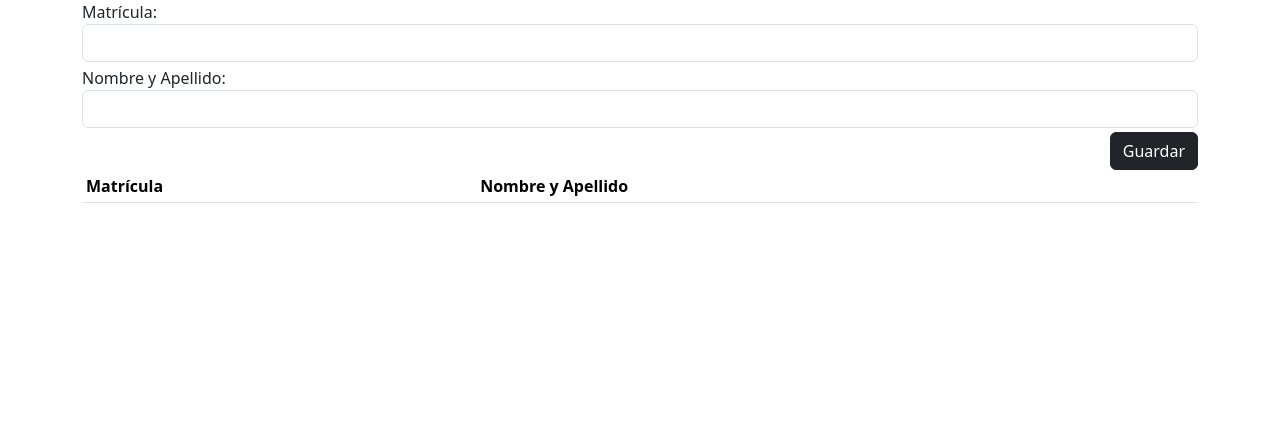
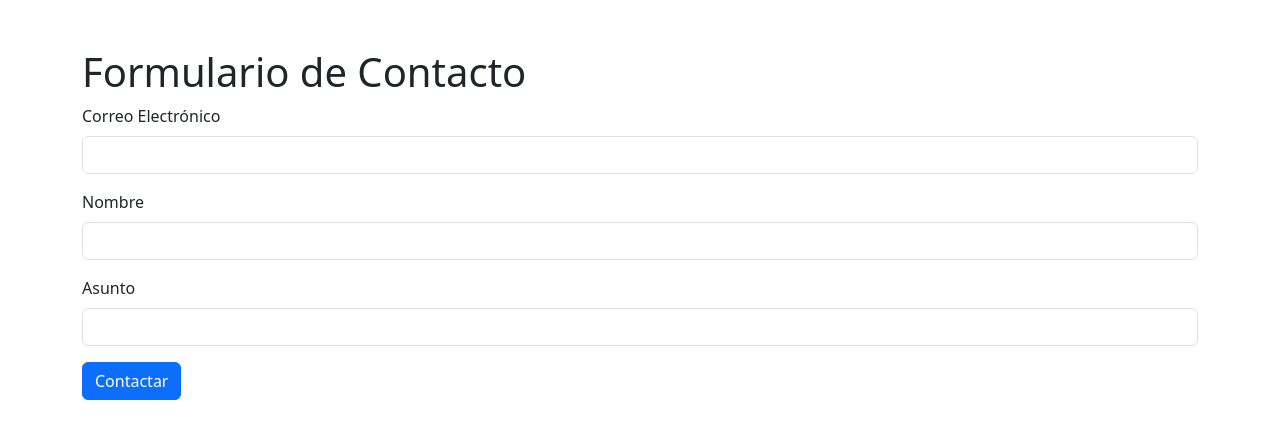
Before and after one commit to annav-120/flask7a, a Flask app: page /contacto in a window 1280 px wide. Shown: the top 439 px of the page. Run offline with Flask 3, Linux system fonts and the light colour scheme; lists and menus that the app fills with data are empty.

Commit message:
Update contacto.html

```diff
--- a/templates/contacto.html
+++ b/templates/contacto.html
@@ -4,86 +4,38 @@
     <meta charset="UTF-8">
     <meta name="viewport" content="width=device-width, initial-scale=1.0">
 
+    <title>Formulario de Contacto</title>
+
+    <!-- Bootstrap CSS -->
     <link href="https://cdn.jsdelivr.net/npm/bootstrap@5.3.3/dist/css/bootstrap.min.css" rel="stylesheet" integrity="sha384-QWTKZyjpPEjISv5WaRU9OFeRpok6YctnYmDr5pNlyT2bRjXh0JMhjY6hW+ALEwIH" crossorigin="anonymous">
 
+    <!-- jQuery -->
     <script src="https://code.jquery.com/jquery-3.7.1.min.js" integrity="sha256-/JqT3SQfawRcv/BIHPThkBvs0OEvtFFmqPF/lYI/Cxo=" crossorigin="anonymous"></script>
 
+    <!-- jQuery Validation -->
     <script src="https://cdnjs.cloudflare.com/ajax/libs/jquery-validate/1.19.5/jquery.validate.min.js"></script>
-
-    <title>Alumnos</title>
 </head>
 <body>
-    <!-- Nombre de la etiqueta Ejemplo: INPUT -->
-    <!-- # para ID -->
-    <!-- . para CLASS -->
-
-    <!-- form index 0 -->
-    <!-- #frmAlumnos -->
-    <!-- .formulario index 0 -->
-    <div class="container">
-        <form method="post" id="frmAlumnos" class="formulario">
-            <div class="mb-1">
-                <label id="lblMatriculaFA" for="txtMatriculaFA">Matrícula:</label>
-                <input type="number" name="txtMatriculaFA" id="txtMatriculaFA" class="form-control" required="true" minlength="8" maxlength="8" data-rule-digits="true">
+    <div class="container mt-5">
+        <h1>Formulario de Contacto</h1>
+        <form id="frmContacto" method="POST" action="/contacto">
+            <div class="mb-3">
+                <label for="email" class="form-label">Correo Electrónico</label>
+                <input type="email" class="form-control" id="email" name="email" required minlength="5" maxlength="50">
             </div>
-            <div class="mb-1">
-                <label id="lblNombreApellidoFA" for="txtNombreApellidoFA">Nombre y Apellido:</label>
-                <input type="text" name="txtNombreApellidoFA" id="txtNombreApellidoFA" class="form-control" required="true" minlength="10" maxlength="25">
+            <div class="mb-3">
+                <label for="nombre" class="form-label">Nombre</label>
+                <input type="text" class="form-control" id="nombre" name="nombre" required minlength="10" maxlength="50">
             </div>
-            <div class="text-end">
-                <button id="btnGuardarFA" name="btnGuardarFA" class="btn btn-dark">Guardar</button>
+            <div class="mb-3">
+                <label for="asunto" class="form-label">Asunto</label>
+                <input type="text" class="form-control" id="asunto" name="asunto" required minlength="10" maxlength="50">
             </div>
+            <button type="submit" class="btn btn-primary">Contactar</button>
         </form>
-        <div id="divAlumnos"></div>
-
-        <!-- table index 0 -->
-        <table class="table table-sm">
-            <thead>
-                <tr>
-                    <th>Matrícula</th>
-                    <th>Nombre y Apellido</th>
-                </tr>
-            </thead>
-            <tbody id="tbodyAlumnos"></tbody>
-        </table>
     </div>
 
+    <!-- Bootstrap JS -->
     <script src="https://cdn.jsdelivr.net/npm/bootstrap@5.3.3/dist/js/bootstrap.bundle.min.js" integrity="sha384-YvpcrYf0tY3lHB60NNkmXc5s9fDVZLESaAA55NDzOxhy9GkcIdslK1eN7N6jIeHz" crossorigin="anonymous"></script>
-
-    <script>
-        window.addEventListener("load", function (event) {
-            $("#frmAlumnos").validate({
-                messages: {
-                    txtMatriculaFA: {
-                        required: "Ingresa la matrícula",
-                        minlength: "La matrícula es de 8 digitos",
-                        maxlength: "La matrícula es de 8 digitos",
-                        digits: "La matrícula es de solo números"
-                    },
-                    txtNombreApellidoFA: {
-                        required: "Ingresa tu nombre y apellido",
-                        minlength: "Ingresa más o 10 caracteres",
-                        maxlength: "Ingresa menos o 25 caracteres"
-                    }
-                },
-                rules: {
-                    txtMatriculaFA: {
-                        // required: true,
-                        // minlength: 8,
-                        // maxlength: 8
-                        // digits: true
-                    }
-                }
-            })
-
-            $("#frmAlumnos").submit(function (event) {
-                event.preventDefault()
-
-                $.post("/alumnos/guardar", $(this).serialize(), function (respuesta) {
-                    console.log(respuesta)
-                })
-            })
-        })
-    </script>
 </body>
 </html>
```
